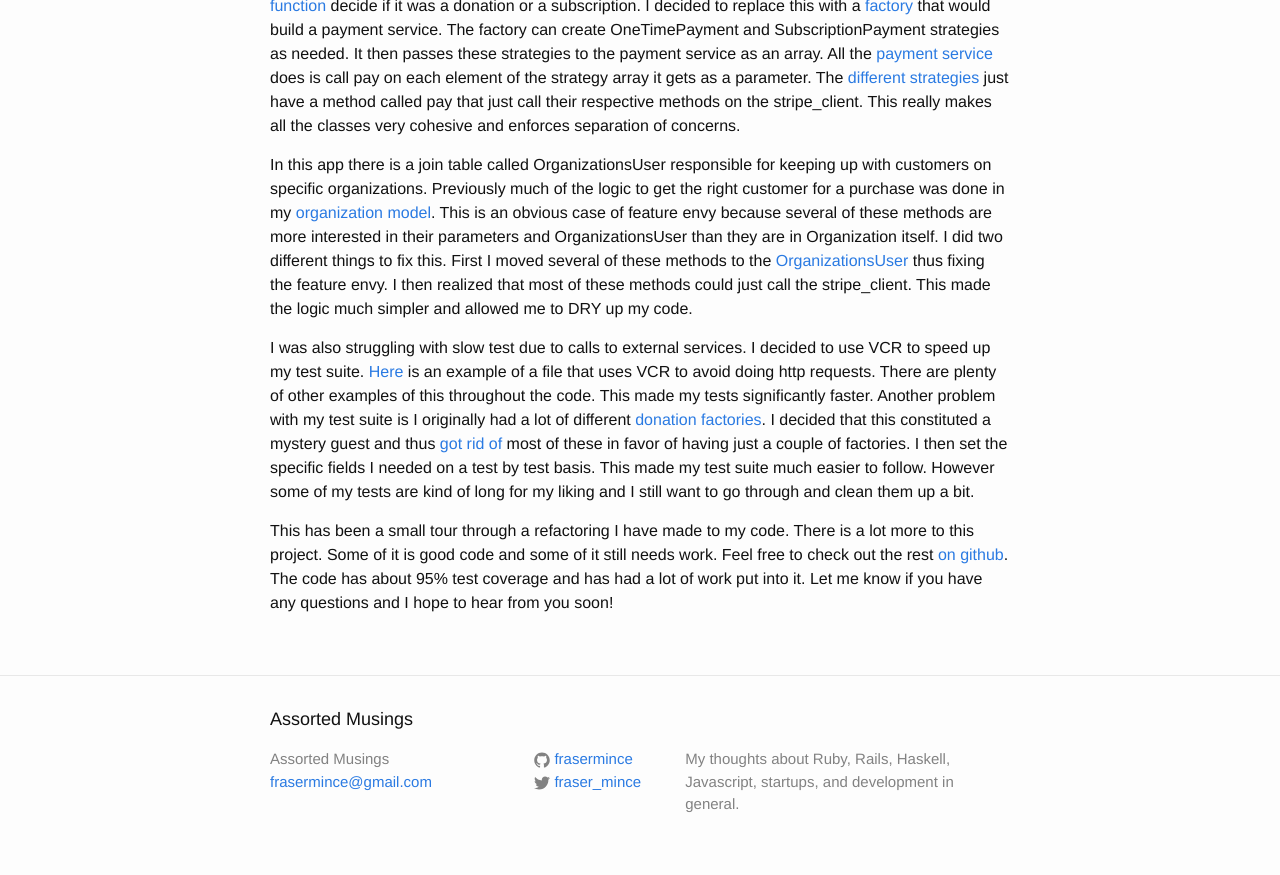
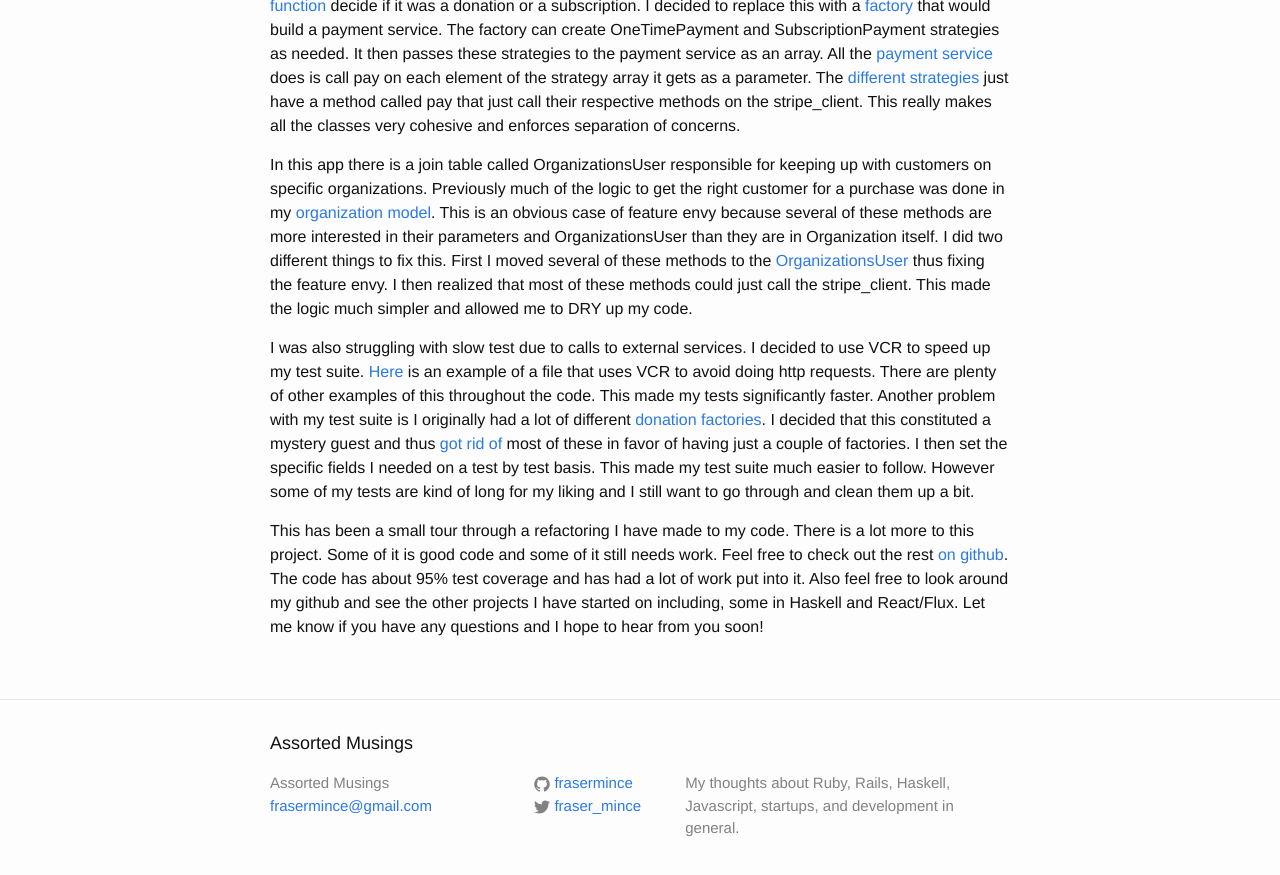
Before and after one commit to frasermince/frasermince.github.io, a Jekyll site: the page built from _posts/2015-07-11-code-sample.markdown, in a window 1280 px wide and 900 px high, scrolled down 1073 px. Shown: the top 875 px of the window. Built offline with Jekyll 4.4.1, drawn with Linux system fonts in a browser that asks for light colours.

Commit message:
Add sentence about other projects.

```diff
--- a/_posts/2015-07-11-code-sample.markdown
+++ b/_posts/2015-07-11-code-sample.markdown
@@ -20,7 +20,7 @@ In this app there is a join table called OrganizationsUser responsible for keepi
 
 I was also struggling with slow test due to calls to external services. I decided to use VCR to speed up my test suite. [Here][stripe_client_spec] is an example of a file that uses VCR to avoid doing http requests. There are plenty of other examples of this throughout the code. This made my tests significantly faster. Another problem with my test suite is I originally had a lot of different [donation factories][donation_factories_old]. I decided that this constituted a mystery guest and thus [got rid of][donation_factories_new] most of these in favor of having just a couple of factories. I then set the specific fields I needed on a test by test basis. This made my test suite much easier to follow. However some of my tests are kind of long for my liking and I still want to go through and clean them up a bit.
 
-This has been a small tour through a refactoring I have made to my code. There is a lot more to this project. Some of it is good code and some of it still needs work. Feel free to check out the rest [on github][develop]. The code has about 95% test coverage and has had a lot of work put into it. Let me know if you have any questions and I hope to hear from you soon!
+This has been a small tour through a refactoring I have made to my code. There is a lot more to this project. Some of it is good code and some of it still needs work. Feel free to check out the rest [on github][develop]. The code has about 95% test coverage and has had a lot of work put into it. Also feel free to look around my github and see the other projects I have started on including, some in Haskell and React/Flux. Let me know if you have any questions and I hope to hear from you soon!
 
 [pledgeable]: https://github.com/frasermince/MultiplyMeApi/blob/b4b37adf627f6ef42769010161fc812c05095522/app/models/concerns/pledgeable.rb
 [after]: https://github.com/frasermince/MultiplyMeApi/blob/b4b37adf627f6ef42769010161fc812c05095522/app/models/concerns/pledgeable.rb#L4
```
